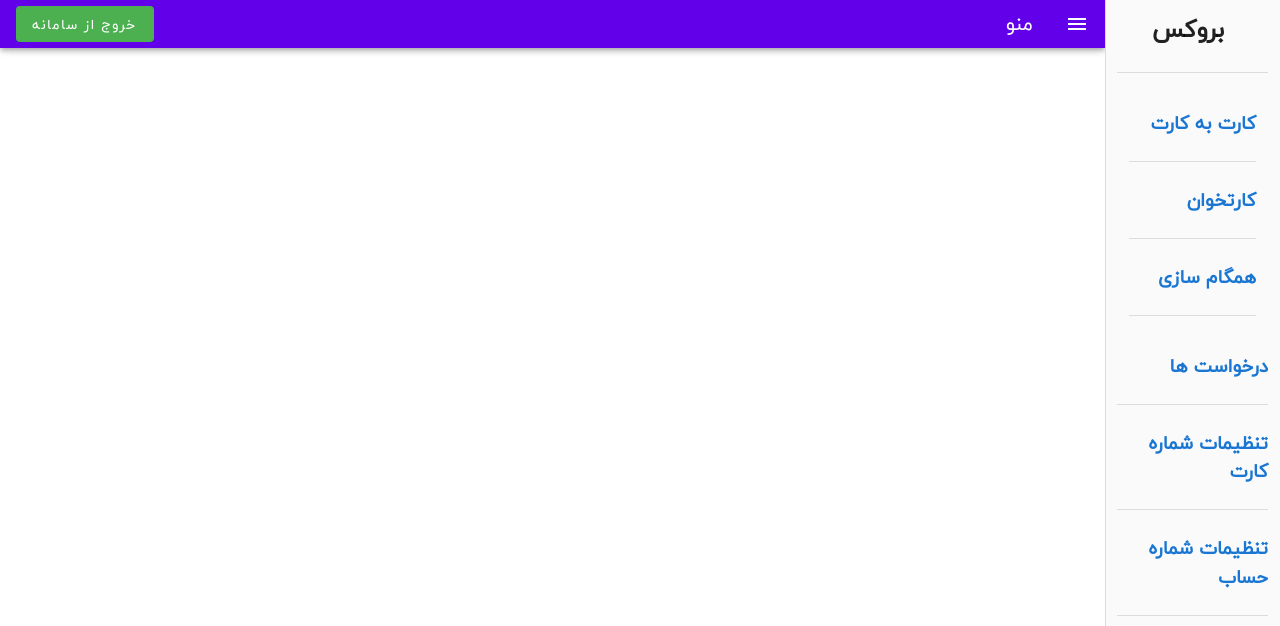
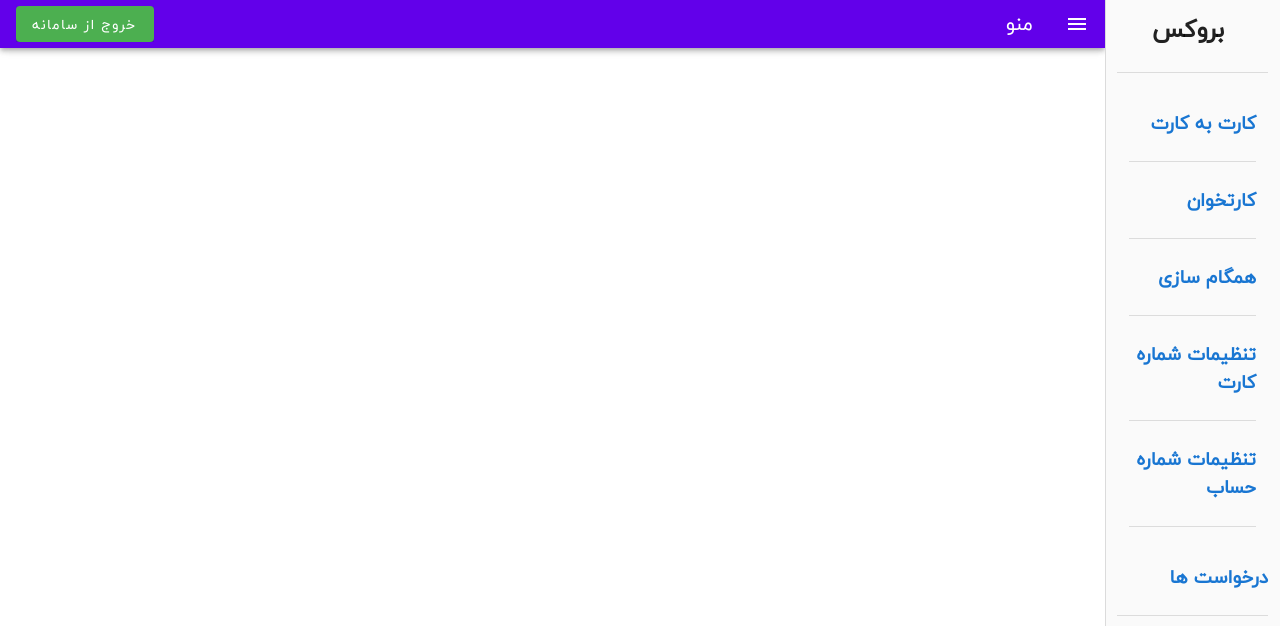
Before and after one commit to shahin-qoli/fin-front, a Vue app: page / in a window 1280 px wide. Shown: the top 626 px of the page. Built offline with nearby package versions, Linux system fonts and the light colour scheme; no server answers; sample sign-in values are in the browser's storage.

Commit message:
drawer edited

```diff
--- a/src/components/TheDrawer.vue
+++ b/src/components/TheDrawer.vue
@@ -19,28 +19,18 @@
             <v-col cols="12" v-if="!saleRole">
               <v-col cols="12">
                   <router-link  style="text-decoration: none;" to='/cardtocard'><h3>کارت به کارت</h3></router-link>
-
               </v-col>
               <v-col cols="12">
               <v-divider/>
               </v-col>
               <v-col cols="12">
               <router-link style="text-decoration: none;" to='/pos'><h3>کارتخوان</h3></router-link>
-
               </v-col>
               <v-col cols="12">
               <v-divider/>
               </v-col>
               <v-col cols="12">
                 <router-link style="text-decoration: none;" to='/joblist'><h3>همگام سازی</h3></router-link>
-          </v-col>
-          <v-col cols="12">
-            <v-divider/>
-          </v-col>
-        </v-col>
-
-          <v-col cols="12">
-            <router-link style="text-decoration: none;" to='/requests'><h3>درخواست ها</h3></router-link>
               </v-col>
               <v-col cols="12">
                 <v-divider/>
@@ -53,6 +43,13 @@
               </v-col>
               <v-col cols="12">
                 <router-link style="text-decoration: none;" to='/bankaccountlist'><h3>تنظیمات شماره حساب</h3></router-link>
+              </v-col>
+              <v-col cols="12">
+                <v-divider/>
+              </v-col>
+            </v-col>
+              <v-col cols="12">
+                <router-link style="text-decoration: none;" to='/requests'><h3>درخواست ها</h3></router-link>
               </v-col>
               <v-col cols="12">
                 <v-divider/>
```
Lines whose indentation alone changed are shown as unchanged.
